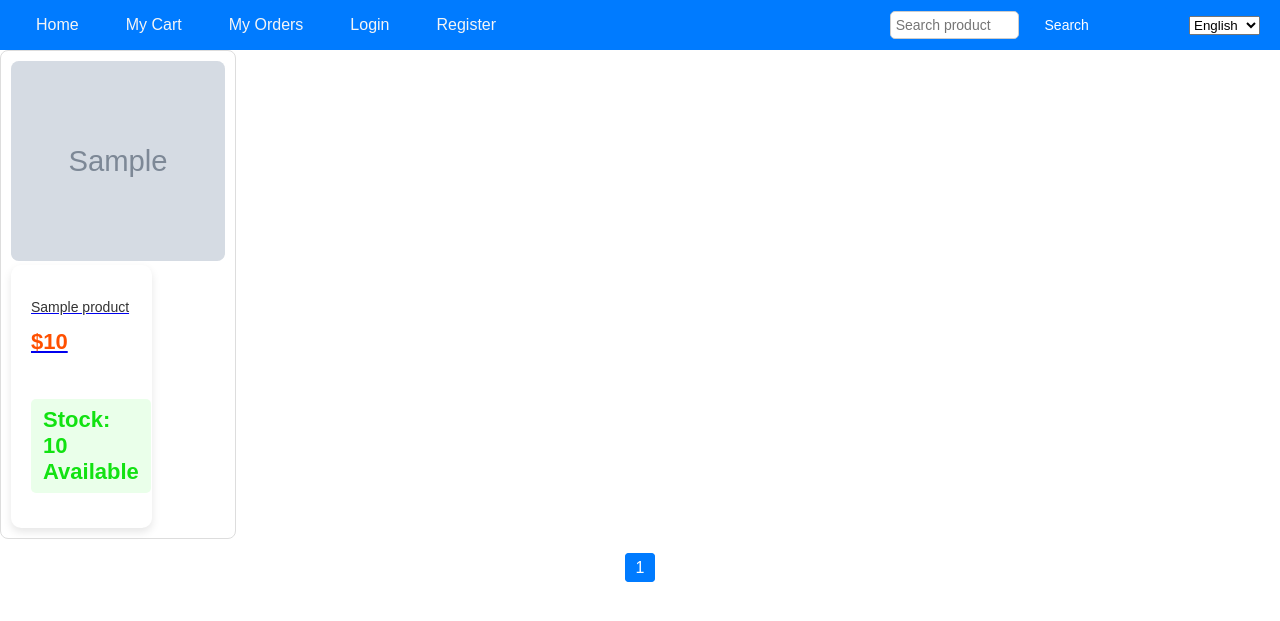
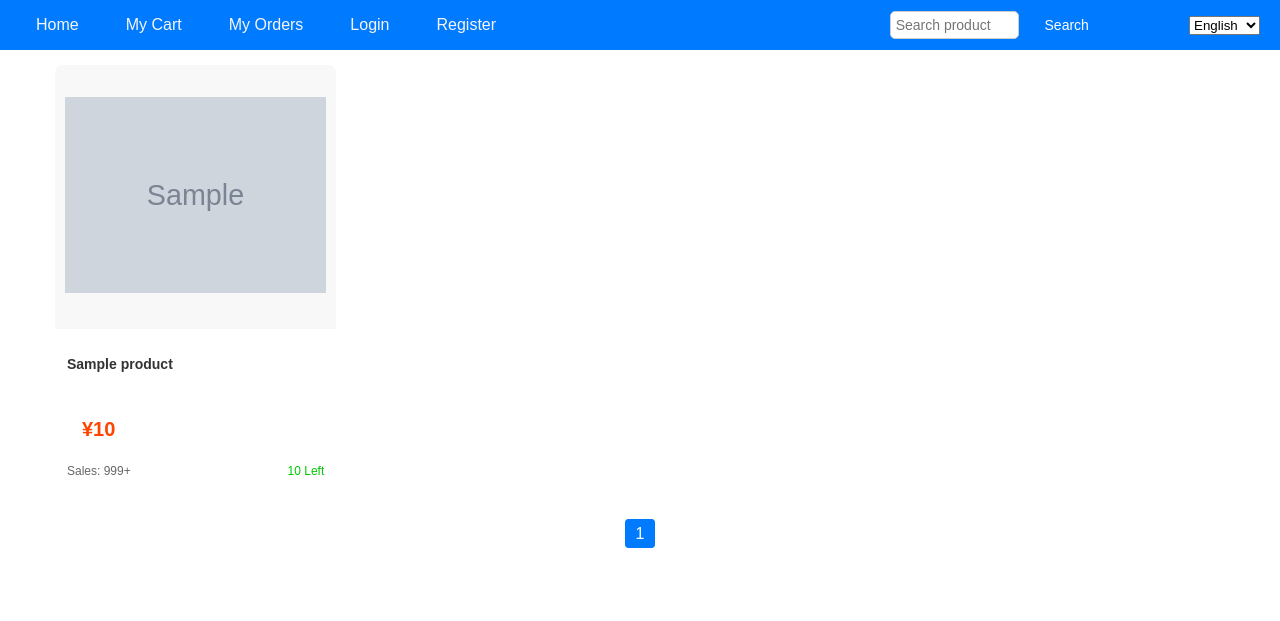
Before and after one commit to Blessorzzz/online-shopping, a Django app: template web/templates/home.html in a window 1280 px wide. Shown: the top 621 px of the page. Run offline with Django 5.2, Linux system fonts and the light colour scheme; the template is opened without the code that fills it: most values are stand-ins (such as "Sample title", 1, 10 or a date in 2020); grey boxes marked "Sample" are stand-in pictures.

Commit message:
homepage

```diff
--- a/web/static/css/base.css
+++ b/web/static/css/base.css
@@ -494,3 +494,129 @@ form.nav-right button:hover {
     border-radius: 4px;
     margin: 0 5px;
 }
+
+/*home page */
+/* base.css 新增样式 */
+.product-list {
+    display: grid;
+    grid-template-columns: repeat(auto-fill, minmax(240px, 1fr));
+    gap: 15px;
+    padding: 15px;
+    max-width: 1200px;
+    margin: 0 auto;
+}
+
+.product-card {
+    background: #fff;
+    border-radius: 8px;
+    overflow: hidden;
+    transition: transform 0.2s, box-shadow 0.2s;
+    position: relative;
+}
+
+.product-card:hover {
+    transform: translateY(-3px);
+    box-shadow: 0 4px 12px rgba(0,0,0,0.1);
+}
+
+.image-wrapper {
+    position: relative;
+    padding: 10px;
+    background: #f8f8f8;
+}
+
+.product-thumb {
+    width: 100%;
+    height: 240px;
+    object-fit: contain;
+    mix-blend-mode: multiply;
+}
+
+.sold-out-tag {
+    position: absolute;
+    top: 15px;
+    right: 15px;
+    background: rgba(0,0,0,0.7);
+    color: white;
+    padding: 4px 8px;
+    border-radius: 3px;
+    font-size: 12px;
+}
+
+.product-meta {
+    padding: 12px;
+}
+
+.product-title {
+    font-size: 14px;
+    line-height: 1.4;
+    height: 40px;
+    overflow: hidden;
+    display: -webkit-box;
+    -webkit-line-clamp: 2;
+    -webkit-box-orient: vertical;
+    margin-bottom: 8px;
+}
+
+.product-title a {
+    color: #333;
+    text-decoration: none;
+}
+
+.price-section {
+    margin: 8px 0;
+}
+
+.current-price {
+    color: #ff4400;
+    font-size: 20px;
+    font-weight: 700;
+}
+
+.sales-info {
+    display: flex;
+    justify-content: space-between;
+    font-size: 12px;
+    color: #666;
+}
+
+.stock-status {
+    color: #00c800;
+}
+
+.stock-status.out-stock {
+    color: #999;
+}
+
+/* 响应式调整 */
+@media (max-width: 768px) {
+    .product-list {
+        grid-template-columns: repeat(2, 1fr);
+        gap: 8px;
+    }
+
+    .product-thumb {
+        height: 180px;
+    }
+
+    .product-title {
+        font-size: 13px;
+        height: 36px;
+    }
+
+    .current-price {
+        font-size: 18px;
+    }
+}
+
+/* 滚动条美化 */
+::-webkit-scrollbar {
+    width: 6px;
+    height: 6px;
+    background: transparent;
+}
+
+::-webkit-scrollbar-thumb {
+    background: rgba(0,0,0,0.2);
+    border-radius: 3px;
+}
--- a/web/templates/home.html
+++ b/web/templates/home.html
@@ -2,24 +2,40 @@
 {% extends 'base.html' %}
 {% load i18n %}
 {% block content %}
+{# home.html 修改部分 #}
 <div class="product-list">
     {% for product in products %}
-    <div class="product-item">
-        <a href="{% url 'product_detail' product.product_id %}">
-            <img src="{{ product.thumbnail_image.url }}" alt="{{ product.product_name }}" class="product-image">
-            <div class="product-info">
-                <h2 class="product-name-homepage limited-lines">{{ product.product_name }}</h2>
-                <p class="product-price">${{ product.price }}</p>
-                {% if product.stock_quantity > 0 %}
-                    <p class="product-stock">{% trans "Stock" %}: {{ product.stock_quantity }} {% trans "Available" %}</p>
-                {% else %}
-                    <p class="product-status out-of-stock">{% trans "Status" %}: {% trans "Out of Stock" %}</p>
+    <div class="product-card">
+        <div class="image-wrapper">
+            <a href="{% url 'product_detail' product.product_id %}">
+                <img src="{{ product.thumbnail_image.url }}"
+                     alt="{{ product.product_name }}"
+                     class="product-thumb">
+                {% if product.stock_quantity == 0 %}
+                <div class="sold-out-tag">SOLD OUT</div>
                 {% endif %}
+            </a>
+        </div>
+        <div class="product-meta">
+            <h3 class="product-title">
+                <a href="{% url 'product_detail' product.product_id %}">
+                    {{ product.product_name }}
+                </a>
+            </h3>
+            <div class="price-section">
+                <span class="current-price">¥{{ product.price }}</span>
             </div>
-        </a>
+            <div class="sales-info">
+                <span class="sales-count">Sales: 999+</span>
+                <span class="stock-status {% if product.stock_quantity == 0 %}out-stock{% endif %}">
+                    {{ product.stock_quantity|default:"0" }} Left
+                </span>
+            </div>
+        </div>
     </div>
     {% endfor %}
 </div>
+
 <div class="pagination">
     <span class="step-links">
         {% if page_obj.has_previous %}
```
Also changed, not shown: web/ecommerce/views.py (+10 -7 lines), web/db.sqlite3, web/media/product_thumbnails/714SkRgH2uL.jpg (added), web/media/product_thumbnails/719Hg4XTuXL.jpg (added), web/media/product_thumbnails/71wDS1MV2LS.jpg (added), web/media/product_thumbnails/81YcajFMreL.jpg (added), web/media/product_thumbnails/R.png (added), web/media/product_thumbnails/lotsosparks2pack__62347.jpg (added), web/media/product_thumbnails/mustard_elephant_1200_x.jpg (added).
